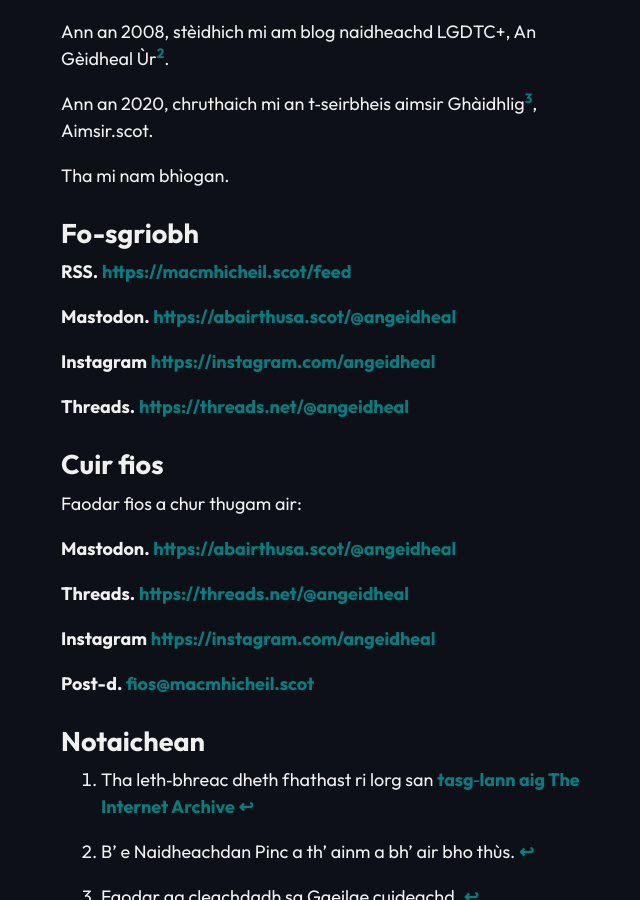
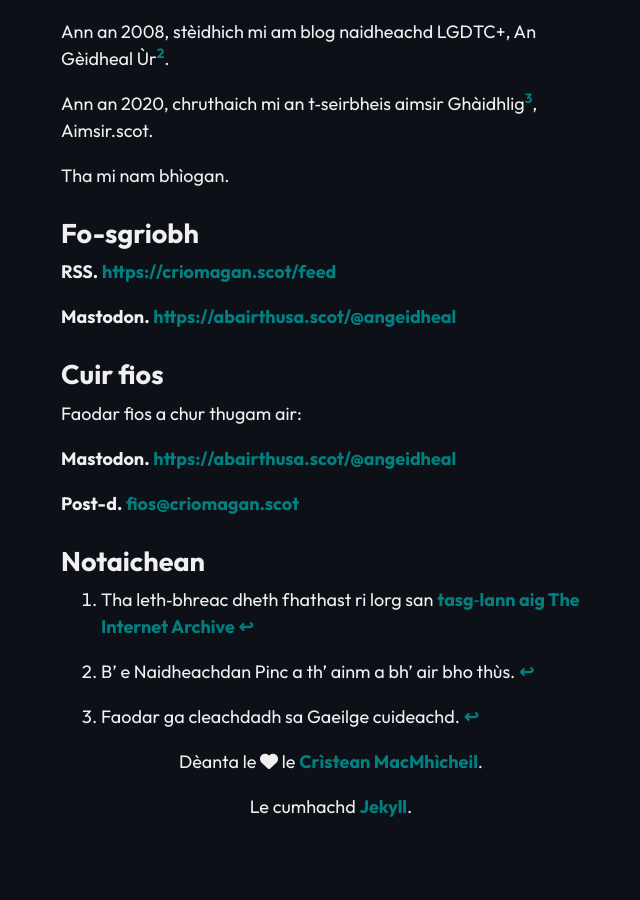
Before and after one commit to angeidheal/angeidheal.github.io, a Jekyll site: the page built from mu-mo-dheidhinn.md, in a window 1280 px wide and 900 px high, scrolled down 815 px. Shown: the whole window, without its empty margins (309-949 px from the left). Built offline with Jekyll 4.4.1, drawn with Linux system fonts in a browser that asks for light colours; nearby versions of some CDN libraries; after the commit the page ends 1681 px from its top, so only the background shows below that.

Commit message:
Update mu-mo-dheidhinn.md

```diff
--- a/mu-mo-dheidhinn.md
+++ b/mu-mo-dheidhinn.md
@@ -24,13 +24,9 @@ Tha mi nam bhìogan.
 
 ## Fo-sgriobh
 
-**RSS.** [https://macmhicheil.scot/feed](https://macmhicheil.scot/feed)
+**RSS.** [https://criomagan.scot/feed](https://criomagan.scot/feed)
 
 **Mastodon.** <a rel="me" href="https://abairthusa.scot/@angeidheal">https://abairthusa.scot/@angeidheal</a>
-
-**Instagram** [https://instagram.com/angeidheal](https://instagram.com/angeidheal)
-
-**Threads.** [https://threads.net/@angeidheal](https://threads.net/@angeidheal)
 
 ## Cuir fios
 
@@ -38,11 +34,7 @@ Faodar fios a chur thugam air:
 
 **Mastodon.** <a rel="me" href="https://abairthusa.scot/@angeidheal">https://abairthusa.scot/@angeidheal</a>
 
-**Threads.** [https://threads.net/@angeidheal](https://threads.net/@angeidheal)
-
-**Instagram** [https://instagram.com/angeidheal](https://instagram.com/angeidheal)
-
-**Post-d.** [fios@macmhicheil.scot](mailto:fios@macmhicheil.scot)
+**Post-d.** [fios@criomagan.scot](mailto:fios@criomagan.scot)
 
 ## Notaichean
 
```
